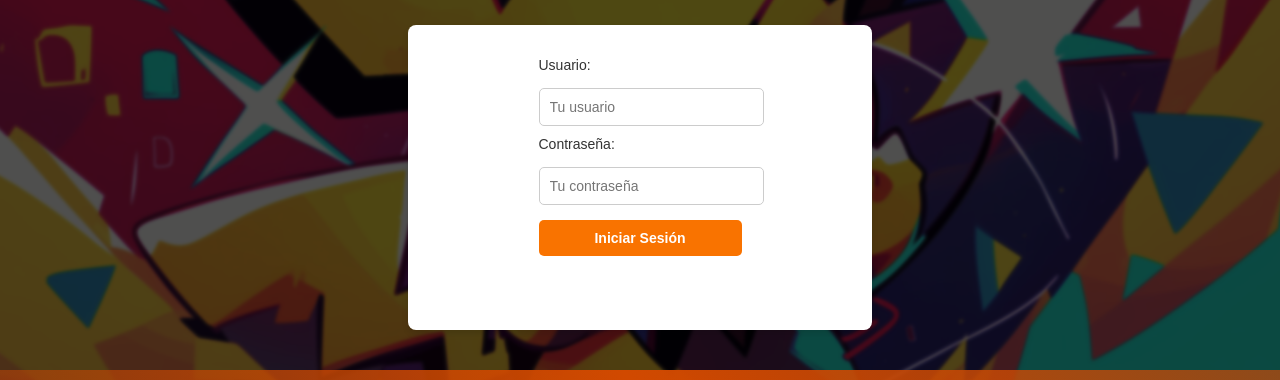
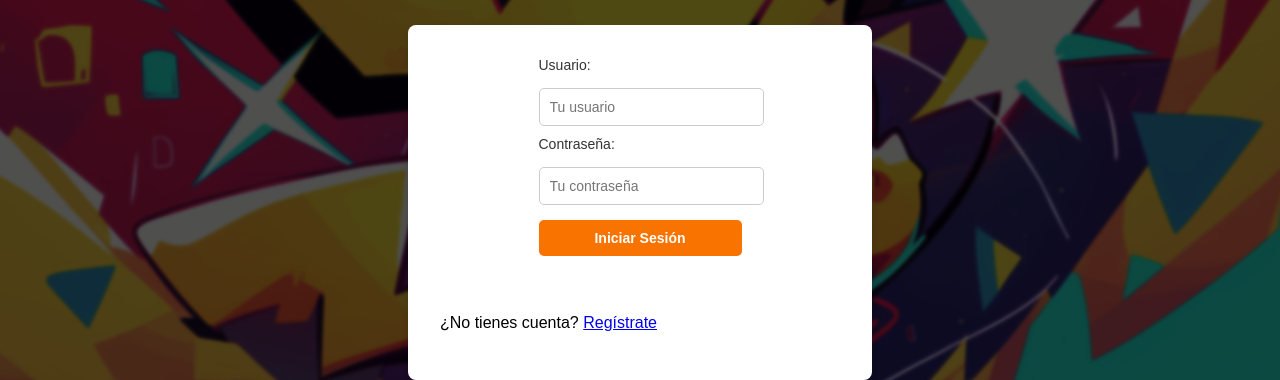
Before and after one commit to Jorg3Lu15/pokedexvirtual, a website: page templates/login.html in a window 1280 px wide. Shown: the part 291-671 px from the top of the page. Drawn offline with nearby package versions, Linux system fonts and the light colour scheme; no server answers.

Commit message:
incorporacion y ajustes de la vista login.html en la carpeta templates

```diff
--- a/templates/login.html
+++ b/templates/login.html
@@ -90,6 +90,9 @@
                 <button type="submit">Iniciar Sesión</button>
                 <p id="error-message" style="color: red;"></p>
             </form>
+            <div class="register-option">
+                <p>¿No tienes cuenta? <a href="/register">Regístrate</a></p>
+            </div>
         </section>
     </main>
 
```
